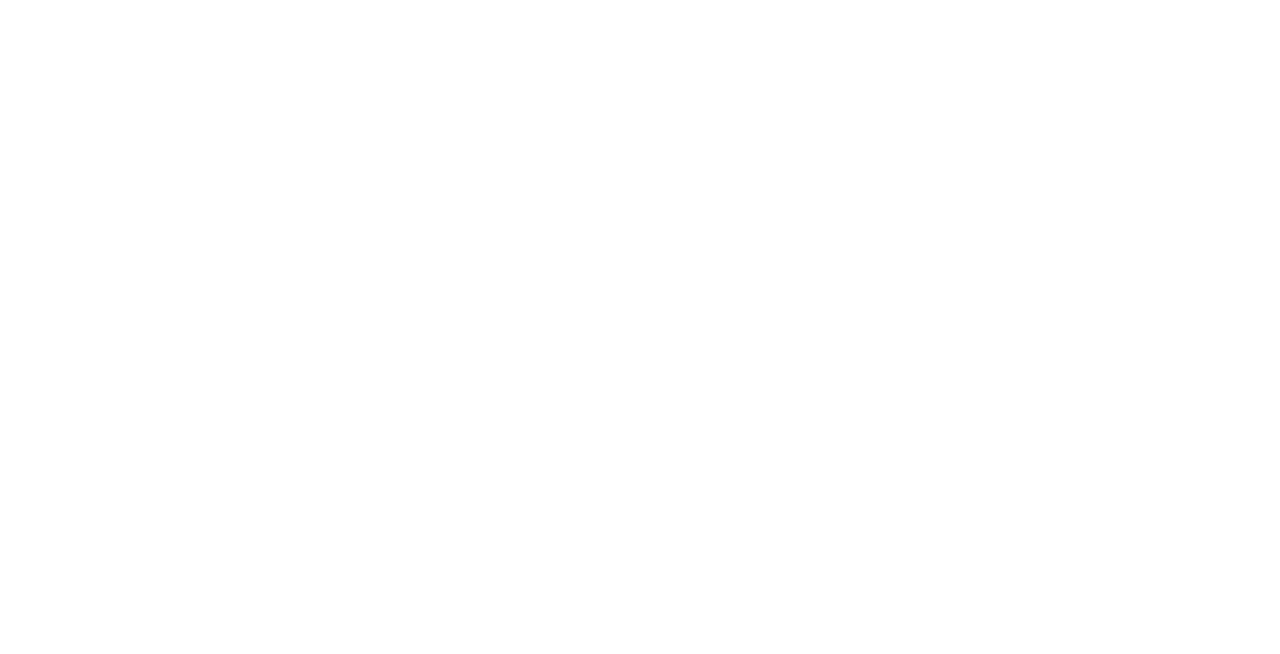
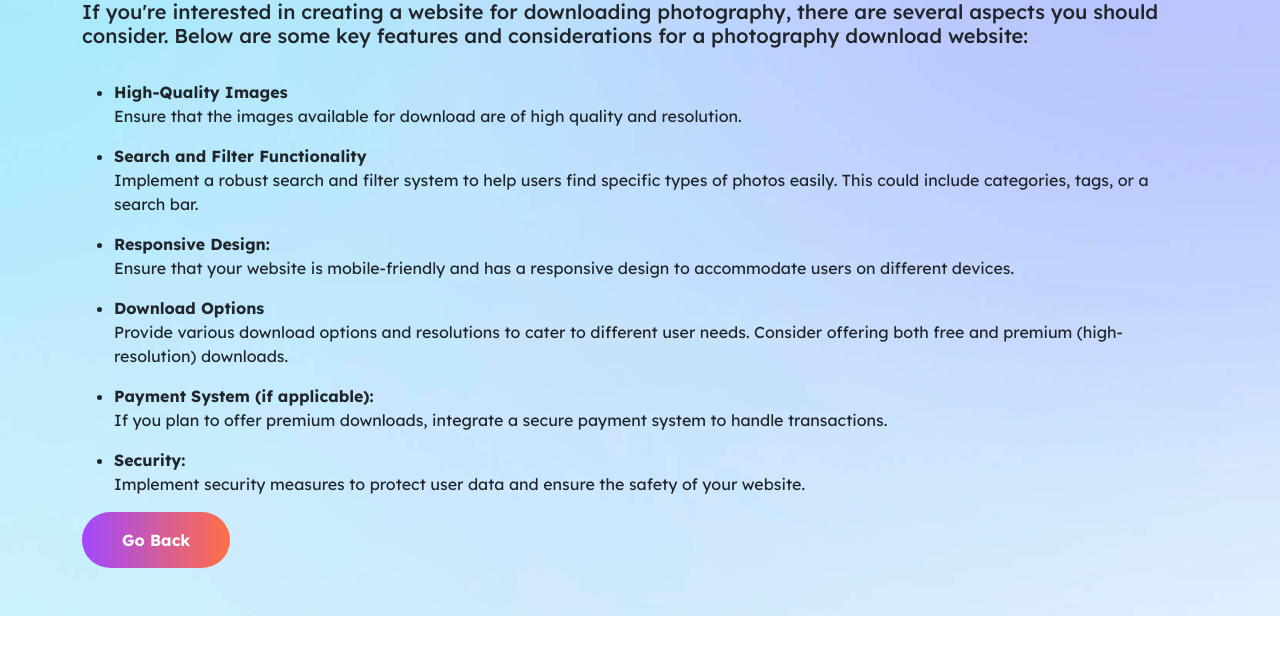
Before and after one commit to Shobikas24/Project, a React (Create React App) app in the folder sample/: page /Readmore in a window 1280 px wide. Before the commit this address had no page. Shown: the top 654 px of the page. Built offline with nearby package versions, Linux system fonts and the light colour scheme.

Commit message:
Button adding

```diff
--- a/sample/src/App.js
+++ b/sample/src/App.js
@@ -8,10 +8,9 @@ import Contact from './React-app/Components/Contact';
 import About from './React-app/Components/About';
 import Message from './React-app/Components/Message';
 import Services from './React-app/Components/Services';
-import Picture1 from './React-app/Picture1';
-import Picture2 from './React-app/Picture2';
-import Picture3 from './React-app/Picture3';
+
 import Cart from "./React-app/Components/Cart";
+import Readmore from './React-app/Readmore';
 
 function App() {
   return (
@@ -23,9 +22,8 @@ function App() {
       <Route path="/Contacts" element={ <Contact/> } />
       <Route path="/Cart" element={ <Cart/> } />
       <Route path="/Message" element={ <Message/> } />
-      <Route path="/Picture1" element={<Picture1/>} />
-      <Route path="/Picture2" element={<Picture2/>}/>
-      <Route path="/Picture3" element={<Picture3/>}/>
+      <Route path="/Readmore" element={<Readmore/>}/>
+
      </Routes>
     </BrowserRouter>
 
--- a/sample/src/React-app/Components/Cart.jsx
+++ b/sample/src/React-app/Components/Cart.jsx
@@ -2,6 +2,8 @@ import React, { useState } from "react";
 import { useDispatch, useSelector } from "react-redux";
 import { removeFromCart } from "../../action/cartAction";
 import { Link } from "react-router-dom";
+import Row from "react-bootstrap/Row";
+import Col from "react-bootstrap/Col";
 import Background5 from "../images/background5.jpg";
 
 function Cart() {
@@ -34,7 +36,7 @@ function Cart() {
   };
 
   return (
-    <div style={{ backgroundImage: `url(${Background5})` }}>
+    <div style={{ backgroundImage: `url(${Background5})`, backgroundRepeat: "no-repeat", backgroundSize: "cover" }}>
       <div className="container text-center align-items-center ">
         <div className="cart  text-center">
           <h1>Shopping Cart</h1>
@@ -45,19 +47,24 @@ function Cart() {
             {cart.map((item) => (
               <li
                 key={item.id}
-                className="card cart-item ms-5 mb-5"
-                style={{ display: "flex", width: "40rem" }}
+                className="card cart-item mt-5 mb-5"
+                style={{
+                  display: "flex",
+                  alignItems: "center",
+                  justifyContent: "center",
+                  width: "100%",
+                }}
               >
-                <div className="row d-flex">
-                  <div className="col cart-item-content">
+                <Row>
+                  <Col lg={4} md={6} xs={12} >
                     <img
                       src={item.image}
                       alt={item.name}
-                      className="cart-image mt-3 mb-3 img-thumbnail "
+                      className="cart-image mt-5 mb-2 img-thumbnail "
                     />
-                  </div>
-                  <div className="col cart-details ">
-                    <div className="mt-2">
+                  </Col>
+                  <Col>
+                    <div className="mt-5">
                       <span className="cart-name">{item.name}</span>
                       <br />
                       <div className="cart-total">
@@ -67,27 +74,36 @@ function Cart() {
                         className="remove-btn mt-4 mb-4"
                         onClick={() => handleRemoveFromCart(item.id, item.name)}
                       >
-                        Remove from Cart
+                        Remove
                       </button>
                     </div>
-                  </div>
-                </div>
+                  </Col>
+                </Row>
               </li>
             ))}
           </ul>
           <h2>Total Fees: ₹{calculateTotal()}</h2>
-          {isCheckout ? (
-            <div className="alert alert-success mt-2">
-              Your fees has been successfully Paid!
+
+          {cart.length === 0 && (
+            <div className="alert alert-danger mt-2">
+              Add Your Favorite Items to the Cart
             </div>
-          ) : (
+          )}
+
+          {cart.length > 0 && (
             <button
               onClick={() => setIsCheckout(true)}
-              className="checkout-btn mb-5 "
+              className="checkout-btn mb-5"
             >
               Checkout
             </button>
           )}
+
+          {isCheckout ? (
+            <div className="alert alert-success mt-2">
+              Your fees have been successfully paid!
+            </div>
+          ) : null}
           {isCheckout ? (
             <div className="mb-5 pb-5">
               <Link to="/" className="link-btn ">
--- a/sample/src/React-app/Css/Navbar.css
+++ b/sample/src/React-app/Css/Navbar.css
@@ -27,7 +27,6 @@
 
 }
 .Links {
-  /* font-weight: 600; */
   font-size: 1.3rem;
   padding: 20px 25px;
 }
@@ -53,6 +52,7 @@
   border-color: #0a53be;
 }
 
+
 /* Media query */
 
 @media screen and (max-width:990px){
--- a/sample/src/React-app/Css/Section1.css
+++ b/sample/src/React-app/Css/Section1.css
@@ -17,6 +17,7 @@
   display: flex;
   align-items: center;
   justify-content: center;
+  background-size: cover;
 }
 
 .Section1-Col1,
@@ -31,7 +32,7 @@
   color: black;
   border-color:2px solid white;
   border-radius: 30px;
-  /* background-color: rgba(255, 255, 255, 0.6); */
+  box-shadow: 2px solid black;
   background: linear-gradient(0deg, rgba(255, 255, 255, 0.3) 0%, rgba(255, 255, 255, 0.6) 100%);
 
   backdrop-filter: blur(3.5px);
@@ -74,7 +75,7 @@
   margin-left: -37px;
 }
 
-.Section1card-button {
+.Section1card-button,.Goback-btn{
   padding: 16px 40px;
   border-radius: 30px;
   color: white;
@@ -87,7 +88,7 @@
   background: linear-gradient(90deg, #a148ff 0%, #ff6f45 100%);
 }
 
-.Section1card-button:hover {
+.Section1card-button:hover ,.Goback-btn:hover {
   transform: translateY(-3px);
   transition: all 0.3s;
   border-color: #0a53be;
--- a/sample/src/React-app/Css/Section4.css
+++ b/sample/src/React-app/Css/Section4.css
@@ -103,17 +103,21 @@
 .cart-list {
   list-style: none;
   padding: 0;
+  width:60%;
+  display: block;
+  margin: 0 auto;
 }
-.cart-details
+.cart-image
 {
   margin: 0 auto;
-  display: flex;
-  align-items: center;
-  justify-content: center;
 }
 .cart-name {
   font-size: 20px;
   font-weight: bold;
+}
+.cart-item
+{
+  border:2px solid red;
 }
 .cart-price {
   font-size: 25px;
@@ -131,6 +135,7 @@
 }
 
 
+
 .cart h2 {
   font-weight: bolder;
   font-size: 50px;
@@ -145,7 +150,7 @@
 /* Media Query */
 
 @media screen and (max-width:995px){
-  .product-list
+  .product-list,.cart-list
 
   {
     max-width:100%;
--- a/sample/src/React-app/Css/Section5.css
+++ b/sample/src/React-app/Css/Section5.css
@@ -21,7 +21,7 @@
   font-size: 1.8rem;
 }
 .Section5text-container {
-  margin-left: 10px;
+  margin-left: 20px;
   width: 95%;
 }
 .Section5row2-Col {
@@ -29,17 +29,18 @@
   border-radius: 30px;
   flex: 1;
   height: 400px;
-  margin: 0 10px;
+  padding: 0;
+  max-width: 110%;
+  margin-left: 30px;
   background-size: cover;
   overflow: hidden;
-  padding: 0;
 }
 .Image3 {
   width: 100%;
   height: 400px;
   border-radius: 30px;
   transition: transform 0.3s ease-in-out;
-  margin-left: 5px;
+  padding: 0;
 }
 .Section5row2-Col:hover {
   cursor: pointer;
@@ -95,10 +96,9 @@
   }
   .Section5row2-Col {
     height: 400px;
-  }
-  .Section5row2-Col {
     width: 100%;
     margin: 10px 0;
+    margin-left: 10px;
   }
   #Section5row2-col3 {
     max-width: 100%;
--- a/sample/src/React-app/Navbar.jsx
+++ b/sample/src/React-app/Navbar.jsx
@@ -5,8 +5,11 @@ import Container from "react-bootstrap/Container";
 import { BsCart4 } from "react-icons/bs";
 import "./Css/Navbar.css";
 import { Link } from "react-router-dom";
+import { useSelector } from "react-redux";
 
 function Header() {
+  const cart = useSelector((state) => state.cart);
+  const cartItemCount = Array.isArray(cart) ? cart.length : 0;
 
   return (
     <Navbar expand="lg" className="Header sticky-top">
@@ -38,7 +41,18 @@ function Header() {
               <h5 className="Links">Contacts</h5>
             </Link>
             <Link to="/Cart" className="link-style">
-              <h5 className="Links"><BsCart4 /></h5>
+              <div className="Links">
+                <BsCart4  style={{marginTop:'-10px'}}/>
+                <div
+                  className="badge"
+                  style={{
+                    color: "black",
+                    marginLeft: "-11px",
+                  }}
+                >
+                  {cartItemCount}
+                </div>
+              </div>
             </Link>
           </Nav>
 
--- /dev/null
+++ b/sample/src/React-app/Readmore.jsx
@@ -0,0 +1,77 @@
+import Background5 from "./images/background5.jpg";
+import { Link } from "react-router-dom";
+function Readmore() {
+  return (
+    <div
+      style={{
+        backgroundImage: `url(${Background5})`,
+        backgroundRepeat: "no-repeat",
+        backgroundSize: "cover",
+      }}
+    >
+      <div className="container">
+        <h5>
+          If you're interested in creating a website for downloading
+          photography, there are several aspects you should consider. Below are
+          some key features and considerations for a photography download
+          website:
+        </h5>
+        <br></br>
+        <ul>
+          <li>
+            <strong>High-Quality Images</strong>
+          </li>
+          <p>
+            Ensure that the images available for download are of high quality
+            and resolution.
+          </p>
+          <li>
+            <strong>Search and Filter Functionality</strong>
+          </li>
+          <p>
+            Implement a robust search and filter system to help users find
+            specific types of photos easily. This could include categories,
+            tags, or a search bar.
+          </p>
+          <li>
+            <strong>Responsive Design:</strong>
+            <p>
+              Ensure that your website is mobile-friendly and has a responsive
+              design to accommodate users on different devices.
+            </p>
+          </li>
+          <li>
+            <strong>Download Options</strong>
+          </li>
+          <p>
+            Provide various download options and resolutions to cater to
+            different user needs. Consider offering both free and premium
+            (high-resolution) downloads.
+          </p>
+          <li>
+            <strong>Payment System (if applicable):</strong>
+            <p>
+              If you plan to offer premium downloads, integrate a secure payment
+              system to handle transactions.
+            </p>
+          </li>
+          <li>
+            <strong>Security:</strong>
+          </li>
+          <p>
+            Implement security measures to protect user data and ensure the
+            safety of your website.
+          </p>
+        </ul>
+        <div>
+          <Link to="/">
+            <button className="Goback-btn mb-5" style={{ margin: "0 auto" }}>
+              Go Back
+            </button>
+          </Link>
+        </div>
+      </div>
+    </div>
+  );
+}
+export default Readmore;
--- a/sample/src/React-app/Section1.jsx
+++ b/sample/src/React-app/Section1.jsx
@@ -5,6 +5,8 @@ import Col from "react-bootstrap/Col";
 import Button from "react-bootstrap/Button";
 import Card from "react-bootstrap/Card";
 import "./Css/Section1.css";
+import { Link } from "react-router-dom";
+
 
 function Section1() {
   return (
@@ -32,7 +34,9 @@ function Section1() {
                   </p>
                 </Card.Text>
                 <div className="Section1button-holder">
+                  <Link to="/Readmore">
                 <Button className="Section1card-button">Read more</Button>
+                </Link>
                 </div>
                 </div>
               </Card.Body>
--- a/sample/src/store/store.jsx
+++ b/sample/src/store/store.jsx
@@ -1,5 +1,3 @@
-
-// store.js
 import { createStore } from 'redux';
 import rootReducer from '../reducer/cartReducer';
 
```
